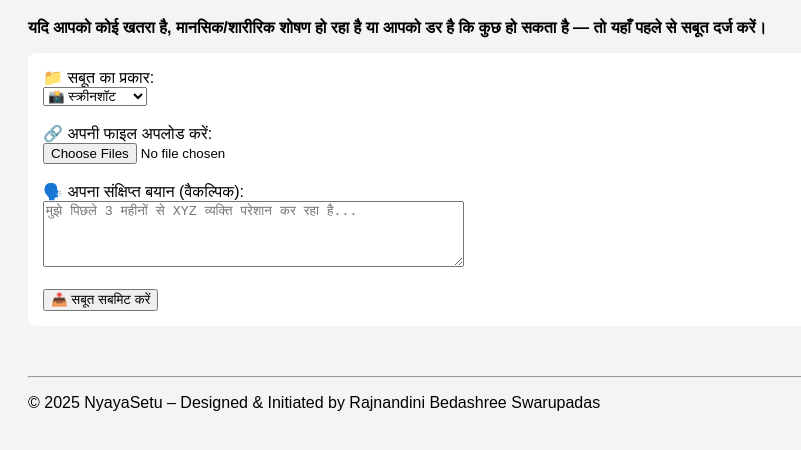
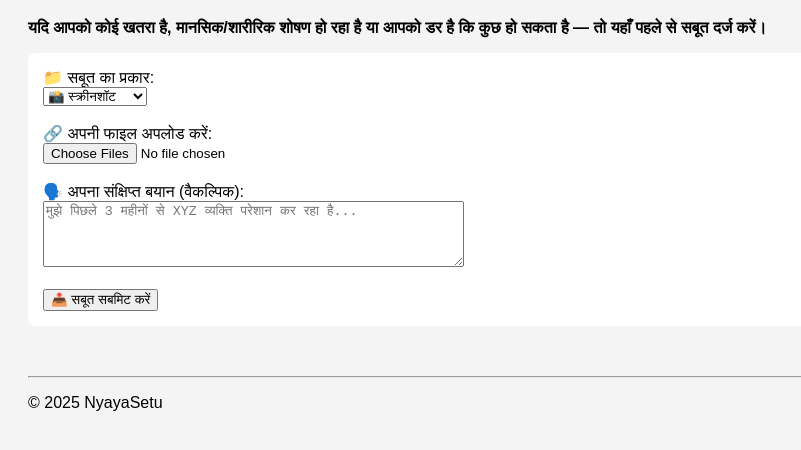
Before and after one commit to bedashree-alt/Nyayasetu, a plain HTML site: page index.html in a window 1280 px wide. Shown: the part 90-540 px from the top of the page, without its empty margins (0-801 px from the left). Drawn offline with Linux system fonts and the light colour scheme.

Commit message:
Update and rename index (3).html to index.html

```diff
--- a/index (3).html
+++ b/index.html
@@ -30,7 +30,7 @@
 
   <footer style="margin-top: 50px;">
     <hr>
-    <p>© 2025 NyayaSetu – Designed & Initiated by Rajnandini Bedashree Swarupadas</p>
+    <p>© 2025 NyayaSetu </p>
   </footer>
 </body>
 </html>
```
